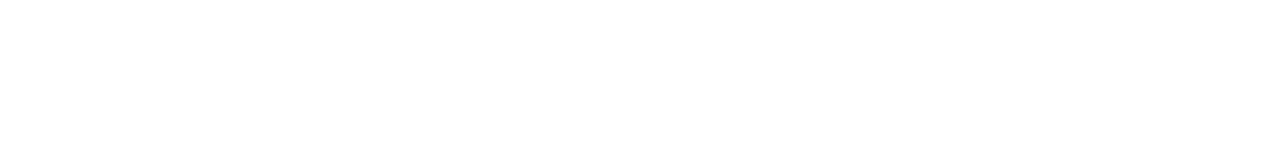
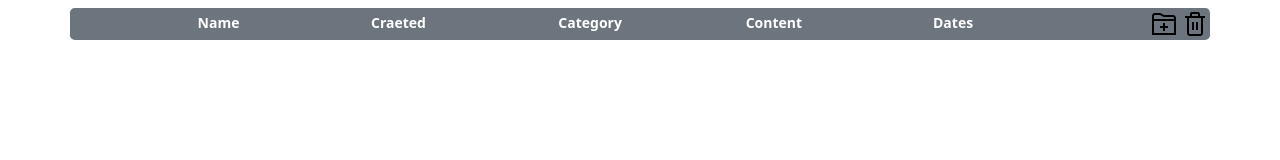
Before and after one commit to Bakalina/study-mini-projects, a plain HTML site: page To Do list ( js and bootstrap )/index.html in a window 1280 px wide. Drawn offline with nearby package versions, Linux system fonts and the light colour scheme.

Commit message:
added icon and create header

```diff
--- a/To Do list ( js and bootstrap )/index.html
+++ b/To Do list ( js and bootstrap )/index.html
@@ -3,8 +3,40 @@
 <head>
     <meta charset="UTF-8">
     <title>To Do</title>
+    <link href="https://cdn.jsdelivr.net/npm/bootstrap@5.1.3/dist/css/bootstrap.min.css" rel="stylesheet" integrity="sha384-1BmE4kWBq78iYhFldvKuhfTAU6auU8tT94WrHftjDbrCEXSU1oBoqyl2QvZ6jIW3" crossorigin="anonymous">
 </head>
 <body>
+<div class="container">
+    <div class="row align-items-start bg-secondary fw-bold text-white mt-2 rounded-3 form-control-sm">
+        <div class="col-3 text-center">
+            Name
+        </div>
+        <div class="col-2">
+            Craeted
+        </div>
+        <div class="col-2">
+            Category
+        </div>
+        <div class="col-2">
+            Content
+        </div>
+        <div class="col-2">
+            Dates
+        </div>
+        <div class="col-1">
+            <div class="row">
+                <div class="col-4 text-center"></div>
+                <div class="col-4 text-center"><img  src="img/archive.png"></div>
+                <div class="col-4 text-center"><img  src="img/basket.png"></div>
+            </div>
 
+        </div>
+    </div>
+</div>
+
+
+
+<script src="main.js"></script>
+<script src="https://cdn.jsdelivr.net/npm/bootstrap@5.1.3/dist/js/bootstrap.bundle.min.js" integrity="sha384-ka7Sk0Gln4gmtz2MlQnikT1wXgYsOg+OMhuP+IlRH9sENBO0LRn5q+8nbTov4+1p" crossorigin="anonymous"></script>
 </body>
 </html>
--- a/To Do list ( js and bootstrap )/main.js
+++ b/To Do list ( js and bootstrap )/main.js
@@ -1,21 +0,0 @@
-// (function() {
-//     'use strict';
-//     window.addEventListener('load', function() {
-//       var forms = document.getElementsByClassName('myForm');
-//       var validation = Array.prototype.filter.call(forms, function(form) {
-//         form.addEventListener('submit', function(event) {
-//           if (form.checkValidity() === false) {
-//             event.preventDefault();
-//             event.stopPropagation();
-//           }
-//           form.classList.add('was-validated');
-//         }, false);
-//       });
-//     }, false);
-//   })();
-
-
-
-$('.my-carousel').carousel({
-    interval: 4000
-  })
```
Also changed, not shown: To Do list ( js and bootstrap )/img/archive.png (added), To Do list ( js and bootstrap )/img/basket.png (added), To Do list ( js and bootstrap )/img/edit.png (added), To Do list ( js and bootstrap )/img/idea.png (added), To Do list ( js and bootstrap )/img/quote.png (added), To Do list ( js and bootstrap )/img/random.png (added), To Do list ( js and bootstrap )/img/task.png (added).
